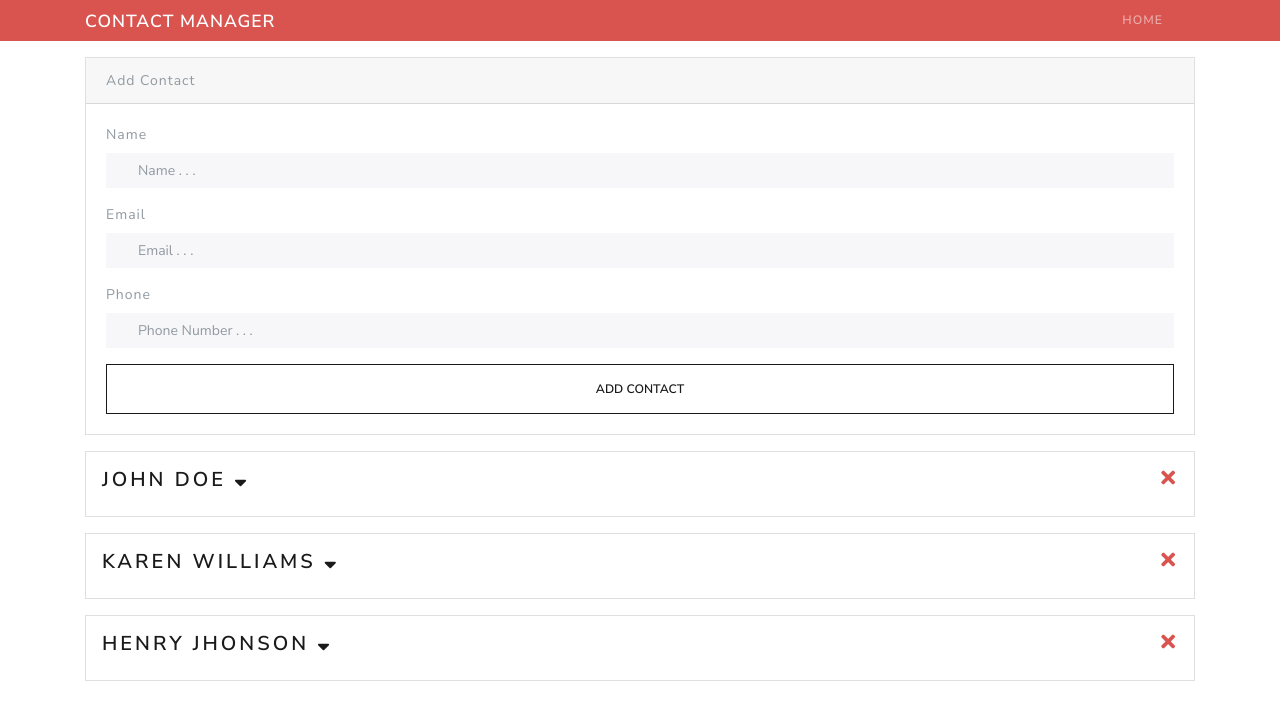
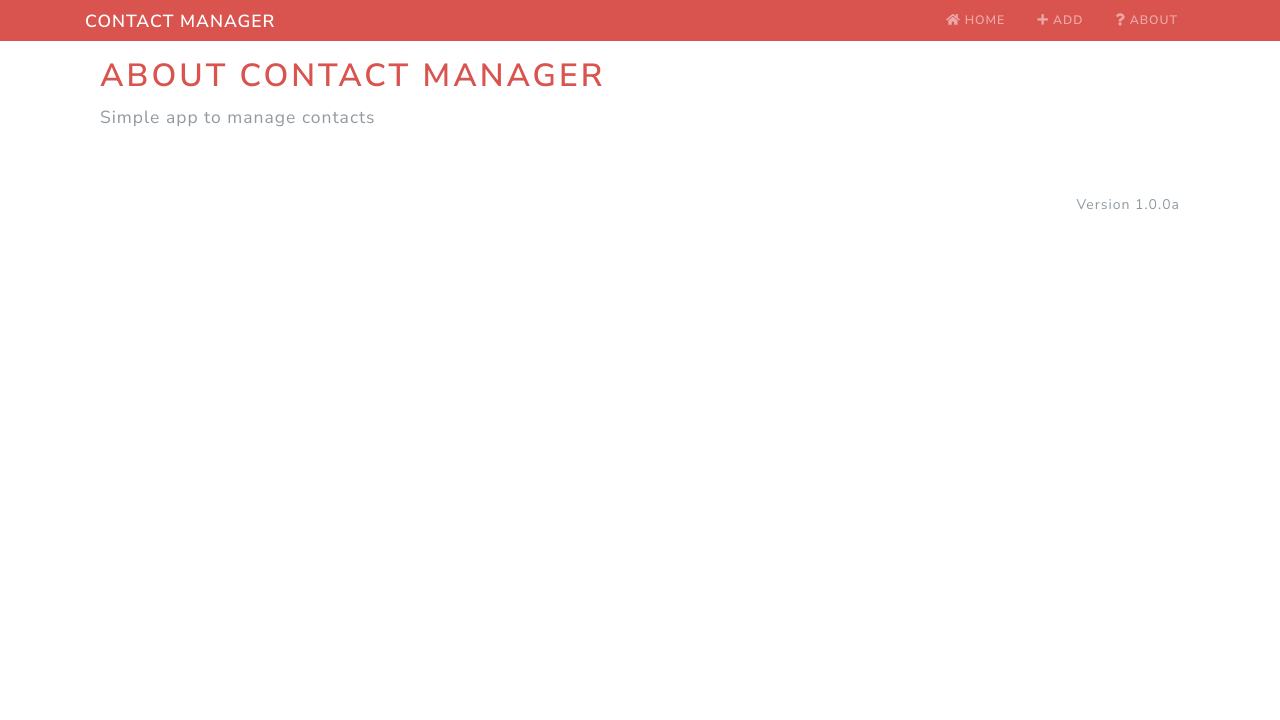
Before and after one commit to TomaEduard/contact-manager-react, a React (Create React App) app: page /about in a window 1280 px wide. Shown: the top 720 px of the page. Built offline with nearby package versions, Linux system fonts and the light colour scheme.

Commit message:
Router pages home/add/about and 404 not found

```diff
--- a/package.json
+++ b/package.json
@@ -7,6 +7,7 @@
     "classnames": "^2.2.6",
     "react": "^16.8.6",
     "react-dom": "^16.8.6",
+    "react-router-dom": "^5.0.0",
     "react-scripts": "2.1.8",
     "uuid": "^3.3.2"
   },
--- a/src/App.js
+++ b/src/App.js
@@ -1,7 +1,11 @@
 import React, { Component } from 'react';
+import { BrowserRouter as Router, Route, Switch } from 'react-router-dom';
+
 import Contacts from './components/contacts/Contacts';
 import AddContact from './components/contacts/AddContact';
 import Header from './components/layout/Header';
+import About from './components/pages/About';
+import NotFound from './components/pages/NotFound';
 
 import { Provider } from './context';
 
@@ -9,23 +13,31 @@ import 'bootstrap/dist/css/bootstrap.min.css';
 import "./bootstrap.min.css";
 import "./App";
 
+
 class App extends Component {
   render() {
     return (
       <Provider>
-        <div className="App">
+        <Router>
+          <div className="App">
 
-          <Header branding="Contact Manager" />
+            <Header branding="Contact Manager" />
 
-          <div className="container">
+            <div className="container">
+              <Switch>
 
-            <AddContact />
+                <Route exact path="/" component={Contacts} />
 
-            <Contacts />
+                <Route exact path="/contact/add" component={AddContact} />
 
+                <Route exact path="/about" component={About} />
+
+                <Route component={NotFound} />
+
+              </Switch>
+            </div>
           </div>
-
-        </div>
+        </Router>
       </Provider>
     );
   }
--- a/src/components/contacts/AddContact.js
+++ b/src/components/contacts/AddContact.js
@@ -51,6 +51,9 @@ class AddContact extends Component {
       phone: '',
       errors: {}
     });
+
+    // redirect to root page
+    this.props.history.push('/');
   };
 
   // onNameChange = (e) => this.setState({ name: e.target.value });
@@ -87,9 +90,17 @@ class AddContact extends Component {
           const { dispatch } = value;
 
           return (
+            <React.Fragment>
+
+              <h1 className="display-6 mb-2">
+                <span className="text-danger">Add Contact</span>
+              </h1>
+
               < div className="card mb-3" >
                 <div className="card-header">Add Contact</div>
                 <div className="card-body">
+
+
 
                   <form onSubmit={this.onSubmit.
                     bind(this, dispatch)}>
@@ -156,6 +167,7 @@ class AddContact extends Component {
                 </div>
               </div >
 
+            </React.Fragment>
           )
         }}
 
--- a/src/components/contacts/Contact.js
+++ b/src/components/contacts/Contact.js
@@ -22,7 +22,7 @@ class Contact extends Component {
           const { dispatch } = value;
 
           return (
-            <div className="card card-body mb-3 p-3">
+            <div className="card card-body mb-3">
 
               <h4>{name}{' '}
 
--- a/src/components/contacts/Contacts.js
+++ b/src/components/contacts/Contacts.js
@@ -12,6 +12,10 @@ class Contacts extends Component {
 
           return (
             <React.Fragment>
+              <h1 className="display-6">
+                <span className="text-danger">Contact List</span>
+              </h1>
+
               {contacts.map(e => (
                 <Contact
                   key={e.id}
--- a/src/components/layout/Header.js
+++ b/src/components/layout/Header.js
@@ -1,5 +1,6 @@
 import React from 'react'
 import PropTypes from 'prop-types';
+import { Link } from 'react-router-dom'
 
 
 const Header = (props) => {
@@ -10,9 +11,32 @@ const Header = (props) => {
         <a href="/" className="navbar-brand">{branding}</a>
         <div>
           <ul className="navbar-nav mr-auto">
-            <li className="nav-item">
-              <a href="/" className="nav-link">Home</a></li>
+
+            <div className="row">
+
+              <li className="nav-item">
+                <Link to="/" className="nav-link">
+                  <i className="fas fa-home pr-1"></i>
+                  Home
+                </Link>
+              </li>
+
+              <li className="nav-item">
+                <Link to="/contact/add" className="nav-link">
+                  <i className="fas fa-plus pr-1"></i>
+                  Add
+              </Link>
+              </li>
+
+              <li className="nav-item">
+                <Link to="/about" className="nav-link">
+                  <i className="fas fa-question pr-1"></i>
+                  About
+              </Link>
+              </li>
+            </div>
           </ul>
+
         </div>
       </div>
     </nav>
--- /dev/null
+++ b/src/components/pages/About.js
@@ -0,0 +1,15 @@
+import React from 'react'
+
+export default function About() {
+  return (
+    <div className="container">
+
+      <h1 className="display-6 mb-2">
+        <span className="text-danger">About Contact Manager</span>
+      </h1>
+
+      <p className="lead">Simple app to manage contacts</p>
+      <p className="text-secondary float-right pt-5">Version 1.0.0a</p>
+    </div>
+  )
+}
--- /dev/null
+++ b/src/components/pages/NotFound.js
@@ -0,0 +1,13 @@
+import React from 'react'
+
+export default function NotFound() {
+  return (
+    <div>
+
+      <h1 className="display-6 mb-2">
+        <span className="text-danger">404 Page Not Found</span>
+      </h1>
+      <p className="lead">Sorry, that page does not exist.</p>
+    </div>
+  )
+}
```
Also changed, not shown: 1 other file (tests, documents, lock files or other folders). Lines whose indentation alone changed are shown as unchanged.
